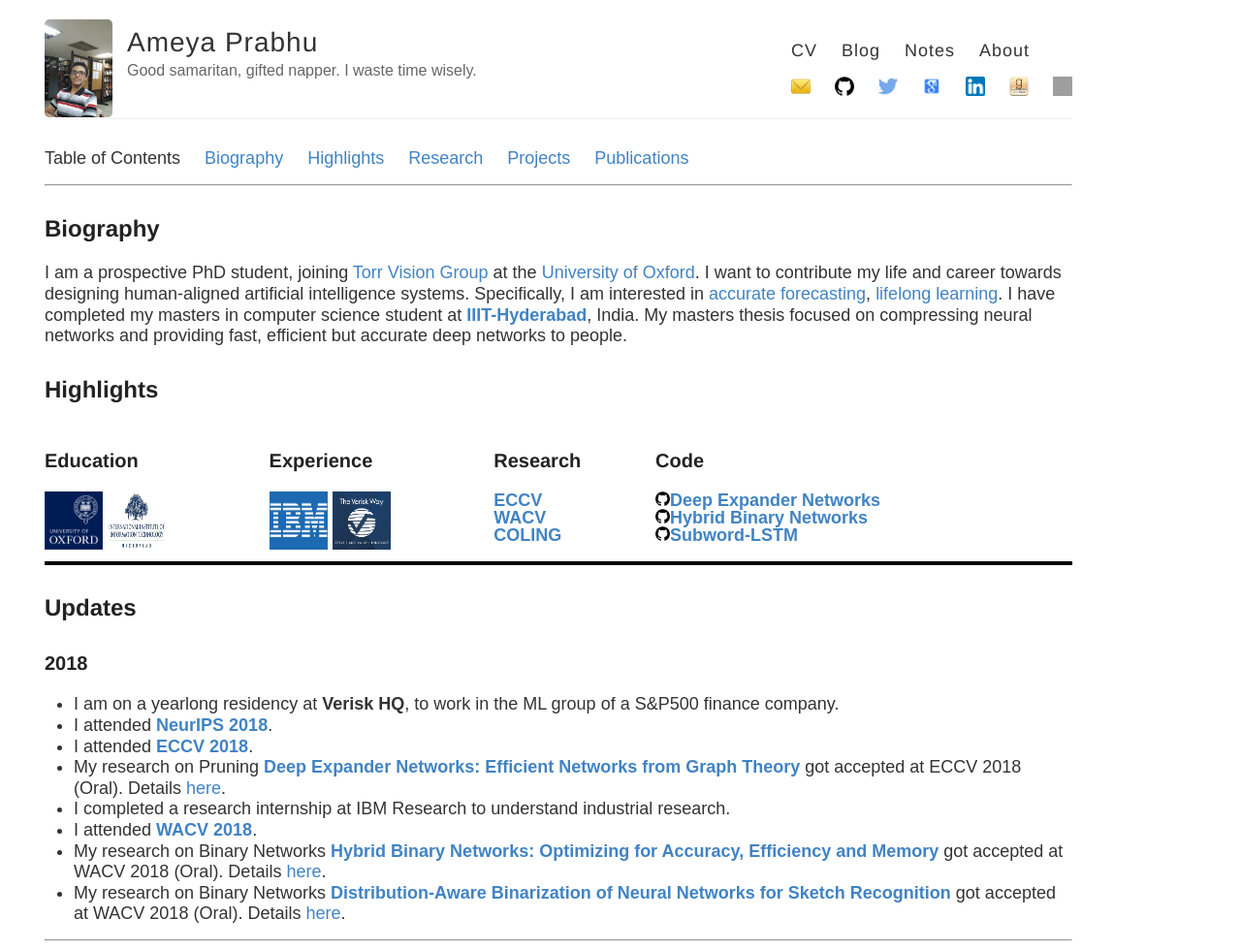
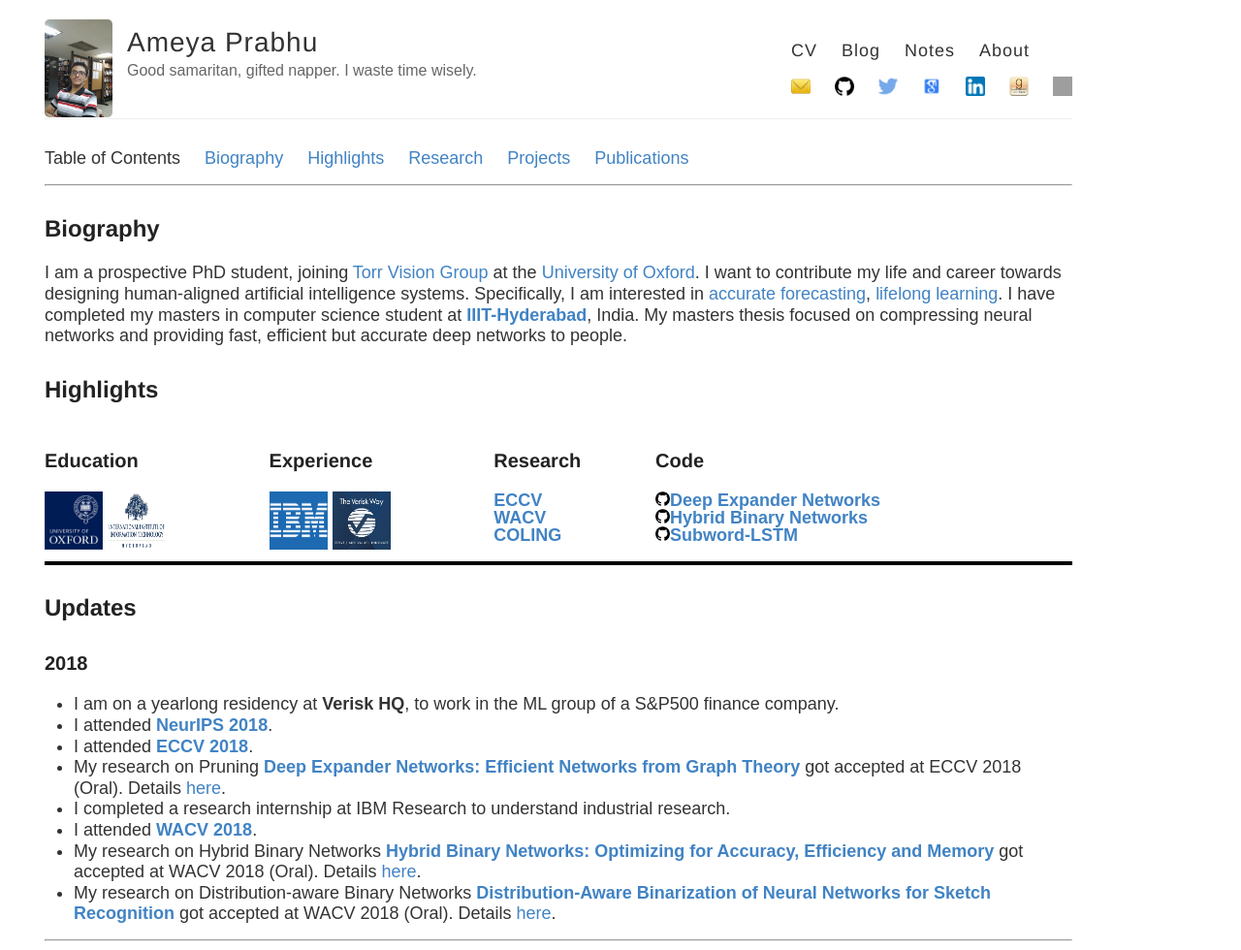
Before and after one commit to drimpossible/drimpossible.github.io, a Jekyll site: the page built from about/index.md, in a window 1280 px wide. Shown: the whole page at 97% size. Built offline with Jekyll 4.4.1, drawn with Linux system fonts in a browser that asks for light colours; some web fonts are replaced; grey boxes are pictures that could not be loaded.

Commit message:
Bio updates

```diff
--- a/about/index.md
+++ b/about/index.md
@@ -40,8 +40,8 @@ My masters thesis focused on compressing neural networks and providing fast, eff
 * My research on Pruning [**Deep Expander Networks: Efficient Networks from Graph Theory**](http://openaccess.thecvf.com/content_ECCV_2018/papers/Ameya_Prabhu_Deep_Expander_Networks_ECCV_2018_paper.pdf) got accepted at ECCV 2018 (Oral). Details [here]().
 * I completed a research internship at IBM Research to understand industrial research.
 * I attended [**WACV 2018**](http://wacv18.wacv.net/).
-* My research on Binary Networks [**Hybrid Binary Networks: Optimizing for Accuracy, Efficiency and Memory**](https://arxiv.org/abs/1804.03867) got accepted at WACV 2018 (Oral). Details [here]().
-* My research on Binary Networks [**Distribution-Aware Binarization of Neural Networks for Sketch Recognition**](https://arxiv.org/abs/1804.02941) got accepted at WACV 2018 (Oral). Details [here]().
+* My research on Hybrid Binary Networks [**Hybrid Binary Networks: Optimizing for Accuracy, Efficiency and Memory**](https://arxiv.org/abs/1804.03867) got accepted at WACV 2018 (Oral). Details [here]().
+* My research on Distribution-aware Binary Networks [**Distribution-Aware Binarization of Neural Networks for Sketch Recognition**](https://arxiv.org/abs/1804.02941) got accepted at WACV 2018 (Oral). Details [here]().
 
 
 ---
```
